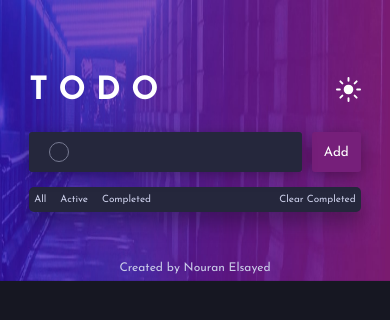
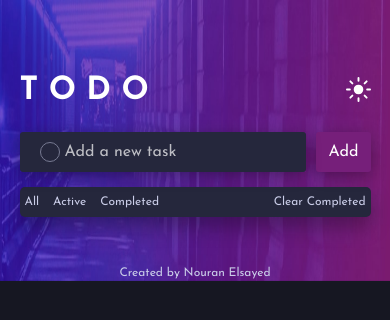
Before and after one commit to NouranElsyed/Todo-List-App, a plain HTML site: page index.html in a window 390 px wide. Drawn offline with Linux system fonts and the light colour scheme; no server answers.

Commit message:
improve  user experience

```diff
--- a/assets/style.css
+++ b/assets/style.css
@@ -56,7 +56,7 @@ body {
 }
 
 .container {
-  width: 40%;
+  width: 45%;
   margin-top: 50px;
   display: flex;
   flex-direction: column;
@@ -90,6 +90,7 @@ body {
   border: none;
   border-radius: 3px;
   color: #fff;
+  font-size: 16px;
 }
 
 .btnDark{
@@ -164,6 +165,11 @@ body {
   color: #fff;
   display: flex;
   align-items: center;
+  font-size: 16px;
+}
+.addTask::placeholder {
+  color: #fff;
+  opacity: 0.7;
 }
 
 .boxContainer {
@@ -224,8 +230,9 @@ body {
   display: flex;
   justify-content: space-between;
   align-items: center;
-  font-size: 12px;
+  font-size: 14px;
   margin: 5px 20px;
+  padding-block: 2px;
 }
 
 .filterTasks {
@@ -310,7 +317,7 @@ body.light-mode .checkAtTask {
 /* === Responsive === */
 @media (max-width: 768px) {
   .container {
-    width: 85%;
+    width: 90%;
   }
   .deleteIcon {
     right: 15px;
@@ -320,7 +327,7 @@ body.light-mode .checkAtTask {
     padding-left: 45px;
   }
   .todoControl {
-    font-size: 10px;
+    font-size: 12px;
     margin: 7px 5px;
   }
 }
--- a/index.html
+++ b/index.html
@@ -3,7 +3,7 @@
 <head>
   <meta charset="UTF-8">
   <meta name="viewport" content="width=device-width, initial-scale=1.0"> <!-- displays site properly based on user's device -->
-
+  <meta name="description" content="Simple To-Do List App with animated buttons and responsive layout built by Noran Elsayed. Add, remove, and manage your tasks with a smooth UX.">
   <link rel="icon" type="image/png" sizes="32x32" href="./images/favicon-32x32.png">
 
   <title>Todo app</title>
@@ -27,7 +27,7 @@
     <div class="add">
       <div class="inputCheckBox">
         <input class="checkAtAdd" type="checkbox" disabled>
-        <input class="addTask" type="text">
+        <input class="addTask" type="text" placeholder="Add a new task">
       </div>
       <button class="addBtn btnDark">Add</button>
     </div>
```
